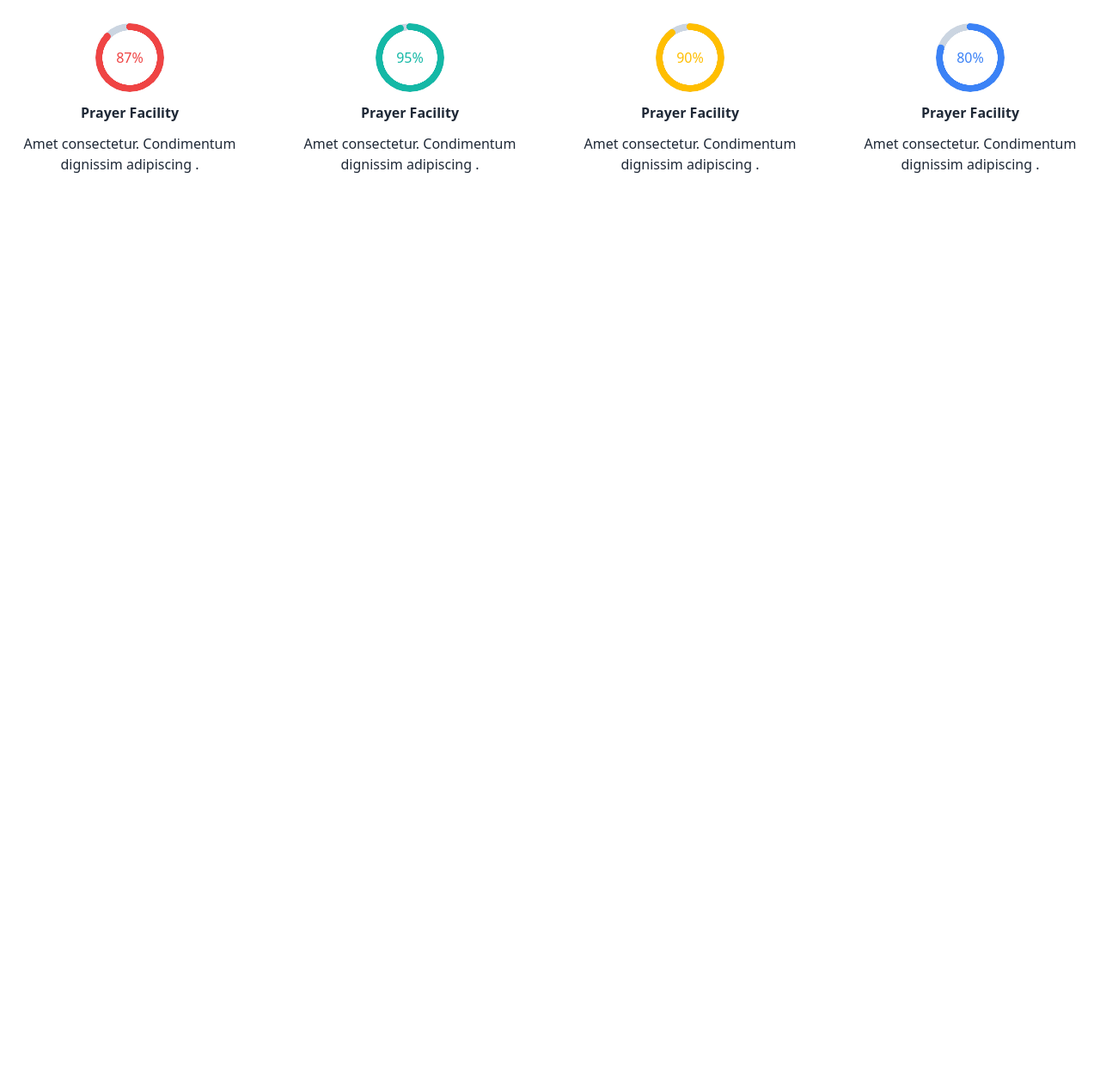
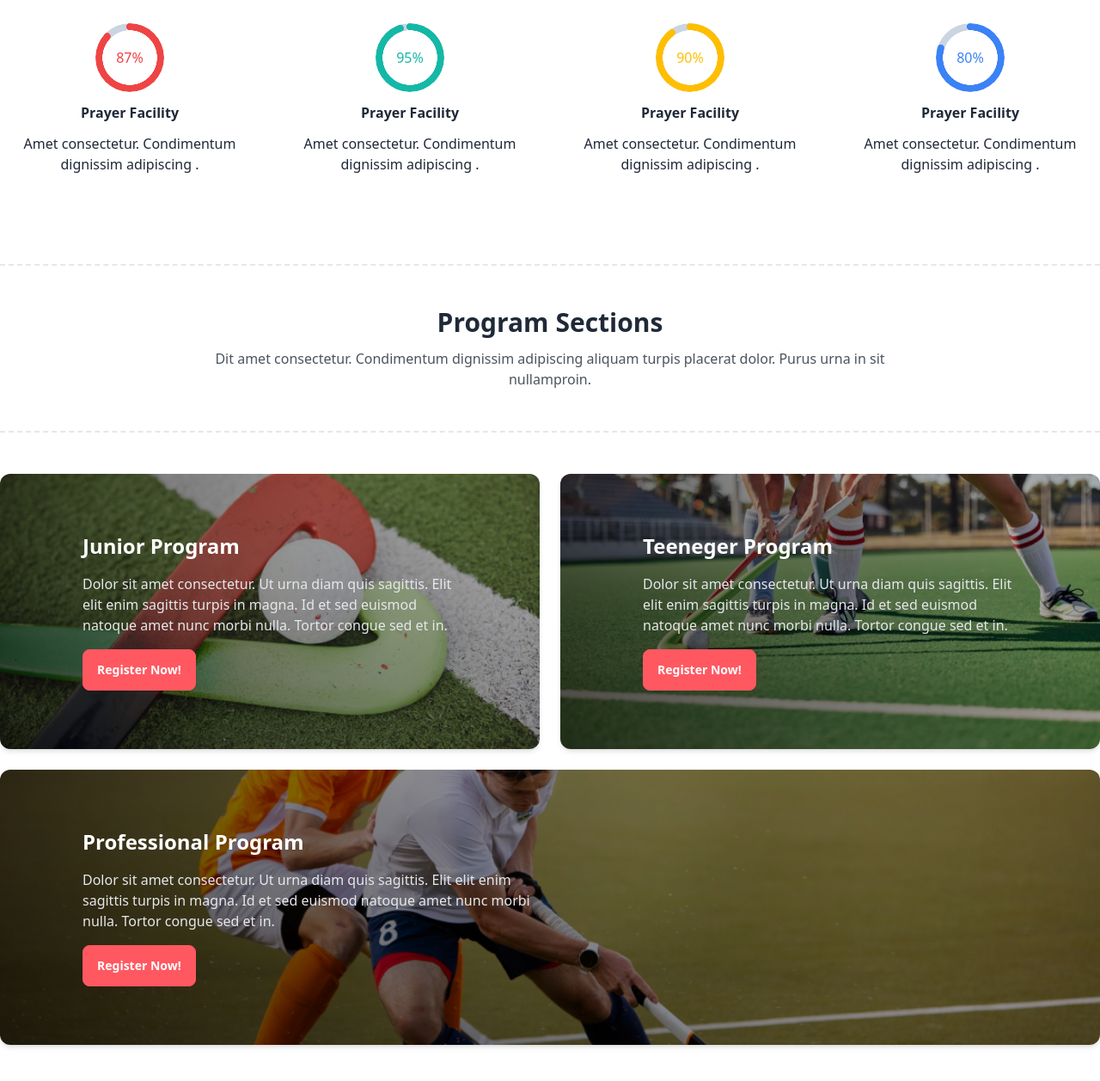
Before and after one commit to DeveloperMonirBD/hockey-using-tailwind-daisyUI, a website: page index.html in a window 1280 px wide. Shown: the part 1158-2415 px from the top of the page at 86% size. Before the commit the page ends 1465 px from the top, so only its background shows below. Drawn offline with Linux system fonts and the light colour scheme.

Commit message:
Program section done

```diff
--- a/index.html
+++ b/index.html
@@ -116,6 +116,7 @@
   </header>
 
   <main class="container mx-auto px-4 lg:px-0">
+
     <!-- Stat section  -->
     <section class="mb-20">
       <!-- title part  -->
@@ -169,6 +170,50 @@
       </div>
     </section>
 
+    <!-- Program Section  -->
+     <section class="mb-20">
+      <!-- title part  -->
+      <div class="border-y-[2px] border-dashed py-12 text-center flex flex-col justify-center items-center">
+        <h3 class="text-3xl font-bold mb-3">Program Sections</h3>
+        <p class="opacity-80 w-2/3">Dit amet consectetur. Condimentum dignissim adipiscing aliquam turpis placerat dolor.
+          Purus urna in sit nullamproin.</p>
+      </div>
+
+      <div class="mt-12 grid md:grid-cols-2 gap-6 text-white">
+
+        <!-- image 1  -->
+         <div class="lg:h-80 md:h-72 w-full rounded-xl flex flex-col justify-center items-start py-8 px-10 lg:p-24 md:p-10 shadow-md junior-program">
+          <h5 class="text-2xl font-semibold mb-4">Junior Program</h5>
+          <p class="text-gray-200">Dolor sit amet consectetur. Ut urna diam quis sagittis. Elit elit
+          enim sagittis turpis in magna. Id et sed euismod natoque amet nunc morbi nulla. Tortor congue sed et in.</p>
+          <button class="btn btn-error text-white mt-4">Register Now!</button>
+         </div>
+
+        <!-- image 2  -->
+         <div class="lg:h-80 md:h-72 w-full rounded-xl flex flex-col justify-center items-start py-8 px-10 lg:p-24 shadow-md teenager-program">
+          <h5 class="text-2xl font-semibold mb-4">Teeneger Program</h5>
+          <p class="text-gray-200">Dolor sit amet consectetur. Ut urna diam quis sagittis. Elit elit
+          enim sagittis turpis in magna. Id et sed euismod natoque amet nunc morbi nulla. Tortor congue sed et in.</p>
+          <button class="btn btn-error text-white mt-4">Register Now!</button>
+         </div>
+
+        <!-- image 3  -->
+         <div class="lg:h-80 md:h-72 w-full rounded-xl flex flex-col justify-center items-start py-8 px-10 lg:p-24 md:col-span-2 shadow-md professional-program">
+          <h5 class="text-2xl font-semibold mb-4">Professional Program</h5>
+          <p class="text-gray-200 lg:w-1/2">Dolor sit amet consectetur. Ut urna diam quis sagittis. Elit elit
+          enim sagittis turpis in magna. Id et sed euismod natoque amet nunc morbi nulla. Tortor congue sed et in.</p>
+          <button class="btn btn-error text-white mt-4">Register Now!</button>
+         </div>
+
+
+
+      </div>
+
+
+
+     </section>
+
+
 
   </main>
   <footer></footer>
--- a/style.css
+++ b/style.css
@@ -1,3 +1,47 @@
 @tailwind base;
 @tailwind components;
 @tailwind utilities;
+
+
+@layer components {
+  .junior-program {
+      background-image: linear-gradient(45deg, rgba(0, 0, 0, 0.7), rgba(0, 0, 0, 0.2)), url(../Images/2.png);
+      object-fit: cover;
+      background-size: cover;
+      background-position: center;
+      background-repeat: no-repeat;
+    }
+
+  .teenager-program {
+      background-image: linear-gradient(45deg, rgba(0, 0, 0, 0.7), rgba(0, 0, 0, 0.2)), url(../Images/3.png);
+      object-fit: cover;
+      background-size: cover;
+      background-position: center;
+      background-repeat: no-repeat;
+    }
+
+  .professional-program {
+      background-image: linear-gradient(45deg, rgba(0, 0, 0, 0.7), rgba(0, 0, 0, 0.2)), url(../Images/4.png);
+      object-fit: cover;
+      background-size: cover;
+      background-position: center;
+      background-repeat: no-repeat;
+    }
+
+    .animate-updown {
+        animation-name: animate-updownAnim;
+        animation-duration: 2s;
+        animation-iteration-count: infinite;
+        animation-direction: alternate-reverse;
+    }
+
+    @keyframes animate-updownAnim {
+        from {
+            transform: translateY(-20px);
+        }
+        to {
+            transform: translateY(20px);
+        }
+    }
+
+}
```
Also changed, not shown: dist/output.css.
